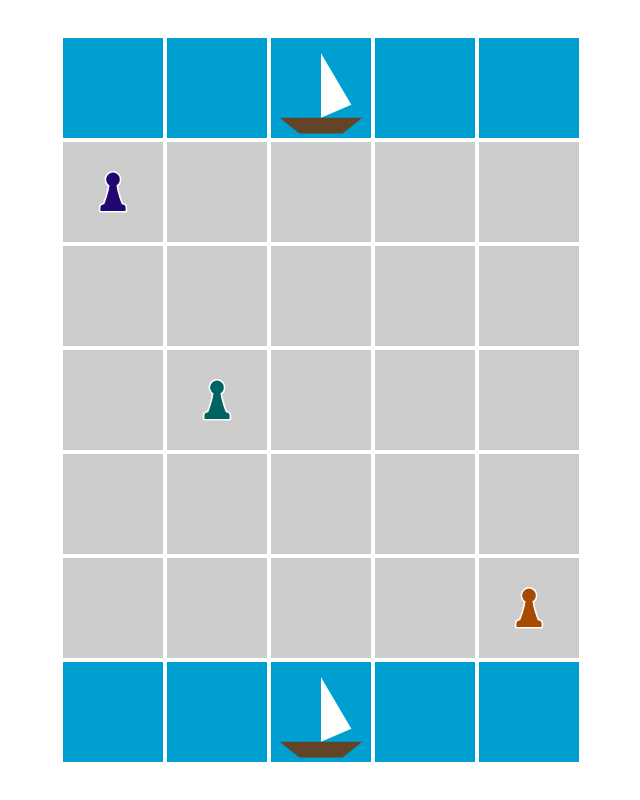
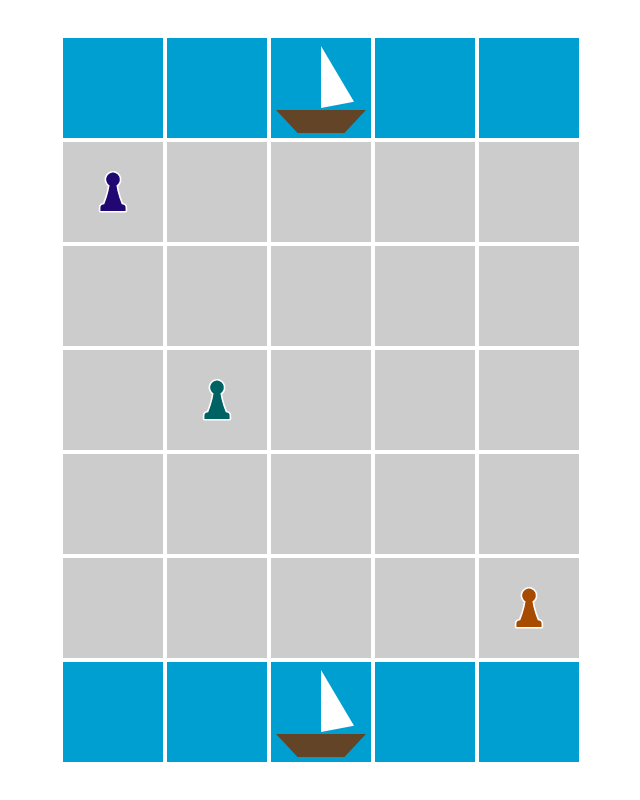
Before and after one commit to bulkinhrust/jackal, a React (Create React App) app: page / in a window 1280 px wide. Shown: the whole page, without its empty margins (319-959 px from the left). Built offline with nearby package versions, Linux system fonts and the light colour scheme.

Commit message:
Добавила подъем пиратов на корабль

```diff
--- a/src/components/App/App.tsx
+++ b/src/components/App/App.tsx
@@ -11,16 +11,13 @@ const App: React.FC = () => {
   return (
     <div className={classes.component}>
       {sea[0].map((cell) => (
-        <SeaCell cell={cell} />
+        <SeaCell key={cell.coordinate} cell={cell} />
       ))}
       {island.map((cell) => (
-        <Cell
-          key={cell.coordinate}
-          cell={cell}
-        />
+        <Cell key={cell.coordinate} cell={cell} />
       ))}
       {sea[1].map((cell) => (
-        <SeaCell cell={cell} />
+        <SeaCell key={cell.coordinate} cell={cell} />
       ))}
     </div>
   );
--- a/src/components/Cell/Cell.tsx
+++ b/src/components/Cell/Cell.tsx
@@ -48,7 +48,7 @@ const Cell: React.FC<Props> = (props) => {
   return (
     <div
       key={coordinate}
-      id={`${coordinate}`}
+      id={coordinate}
       onClick={handleClick}
       className={clsx(
         classes.component,
--- a/src/components/Pirate/Pirate.module.scss
+++ b/src/components/Pirate/Pirate.module.scss
@@ -1,6 +1,7 @@
 .component {
   cursor: pointer;
   width: 40px;
+  z-index: 50;
 
   svg {
     width: 100%;
--- a/src/components/SeaCell/SeaCell.module.scss
+++ b/src/components/SeaCell/SeaCell.module.scss
@@ -9,4 +9,23 @@
 
 .active {
   border: 4px solid gold;
+  cursor: pointer;
 }
+
+.ship {
+  position: absolute;
+  top: -4px;
+  right: -4px;
+  z-index: 0;
+}
+
+@for $i from 1 through 3 {
+  .pirates_#{$i} {
+    margin: auto;
+    height: 45%;
+    display: grid;
+    align-items: center;
+    justify-items: center;
+    grid-template-columns: repeat($i, 30px);
+  }
+}
--- a/src/components/SeaCell/SeaCell.tsx
+++ b/src/components/SeaCell/SeaCell.tsx
@@ -4,23 +4,40 @@ import clsx from 'clsx';
 import SeaCellType from '../../types/SeaCell';
 import classes from './SeaCell.module.scss';
 import { useIslandContext } from '../../context/IslandContext';
+import Pirate from '../Pirate';
 
 type Props = {
   cell: SeaCellType;
 };
 
 const SeaCell: React.FC<Props> = (props) => {
-  const { cell: { coordinate, withShip } } = props;
-  const { availablePaths } = useIslandContext();
+  const { cell, cell: { coordinate, withShip } } = props;
+  const { availablePaths, pirates, movePirate, handleSetActivePirate } = useIslandContext();
 
   const isAvailable = availablePaths.includes(coordinate);
+  const piratesHere = pirates.filter((pirate) => pirate.location === coordinate);
+
+  const handleClick = () => {
+    if (isAvailable) {
+      movePirate(cell);
+    }
+    handleSetActivePirate(undefined);
+  }
 
   return (
-    <div id={`${coordinate}`} className={clsx(classes.component, classes[isAvailable ? 'active' : ''])}>
-      {withShip && <svg width="100" height="100" viewBox="0 0 100 100" fill="none" xmlns="http://www.w3.org/2000/svg">
-        <path d="M5 78H95L73.4375 95H26.5625L5 78Z" fill="#644427"/>
-        <path d="M50 8L83 63.7627L50 78V8Z" fill="white"/>
+    <div
+      id={coordinate}
+      onClick={handleClick}
+      className={clsx(classes.component, classes[isAvailable ? 'active' : ''])}
+    >
+      {withShip && <svg className={classes.ship} width="100" height="100" viewBox="0 0 100 100" fill="none" xmlns="http://www.w3.org/2000/svg">
+        <path d="M5 72H95L73.4375 95H26.5625L5 72Z" fill="#644427"/>
+        <path d="M50 8L83 63.7627L50 70V8Z" fill="white"/>
       </svg>}
+
+      {piratesHere.length > 0 && <div className={classes[`pirates_${piratesHere.length}`]}>
+        {piratesHere.map((pirate) => <Pirate key={pirate.name} pirate={pirate} />)}
+      </div>}
     </div>
   );
 };
--- a/src/context/IslandContext.tsx
+++ b/src/context/IslandContext.tsx
@@ -12,10 +12,10 @@ type ContextType = {
   size: number;
   activePirate?: PirateType;
   pirates: PirateType[];
-  availablePaths: (number | string)[];
+  availablePaths: string[];
   handleSetActivePirate: (pirate?: PirateType) => void;
   setPirates: (pirates: PirateType[]) => void;
-  movePirate: (cell: CellType) => void;
+  movePirate: (cell: CellType | SeaCell) => void;
   pickUpCoin: (cell: CellType) => void;
   throwCoin: (pirate: PirateType) => void;
 };
@@ -23,9 +23,9 @@ type ContextType = {
 const IslandContext = React.createContext<ContextType>({} as ContextType);
 
 const initialPirates = [
-  { name: 'Jon', location: 0, color: '#200772' },
-  { name: 'Jane', location: 24, color: '#A64B00' },
-  { name: 'Jack', location: 11, color: '#006363' },
+  { name: 'Jon', location: '0', color: '#200772' },
+  { name: 'Jane', location: '24', color: '#A64B00' },
+  { name: 'Jack', location: '11', color: '#006363' },
 ];
 
 const TREASURE = 8; // 1
@@ -37,11 +37,11 @@ export const IslandProvider: React.FC<React.PropsWithChildren> = ({ children })
   const [sea, setSea] = useState<SeaCell[][]>([[], []]);
   const [activePirate, setActivePirate] = useState<PirateType>();
   const [pirates, setPirates] = useState<PirateType[]>(initialPirates);
-  const [availablePaths, setAvailablePaths] = useState<(number | string)[]>([]);
+  const [availablePaths, setAvailablePaths] = useState<string[]>([]);
 
   useEffect(() => {
     const result: CellType[] = new Array(size * size).fill(0).map((_, key) => ({
-      coordinate: key,
+      coordinate: `${key}`,
       value: 0,
       isClosed: true,
       coins: 0,
@@ -52,7 +52,7 @@ export const IslandProvider: React.FC<React.PropsWithChildren> = ({ children })
     fillFieldWithValue(CANNIBAL, -1, result, size);
 
     const initSea = (ship: number) => new Array(size).fill(0).map((_, key) => ({
-      coordinate: `${ship}${key}`,
+      coordinate: `-${ship}${key}`,
       withShip: Math.floor(size / 2) === key,
     }));
 
@@ -70,12 +70,12 @@ export const IslandProvider: React.FC<React.PropsWithChildren> = ({ children })
     }
   };
 
-  const movePirate = (cell: CellType) => {
+  const movePirate = (cell: CellType | SeaCell) => {
     setPirates(pirates.map((pirate) => (pirate.name === activePirate?.name
       ? { ...pirate, location: cell.coordinate }
       : pirate
     )));
-    if (cell.isClosed) {
+    if ((cell as CellType).isClosed) {
       setIsland(island.map((islandCell) => islandCell.coordinate === cell.coordinate
         ? { ...islandCell, isClosed: false }
         : islandCell
--- a/src/context/utils/getAvailablePaths.ts
+++ b/src/context/utils/getAvailablePaths.ts
@@ -1,21 +1,21 @@
 import SeaCell from '../../types/SeaCell';
 
-const getAvailablePaths = (currentCell: number, size: number, sea: SeaCell[][]): (number | string)[] => { // 12, 5
-  const x = currentCell % size; // 2
-  const y = Math.floor(currentCell / size); // 2
-  const availablePaths: (number | string)[] = [];
+const getAvailablePaths = (currentCell: string, size: number, sea: SeaCell[][]): string[] => { // 12, 5
+  const x = +currentCell % size; // 2
+  const y = Math.floor(+currentCell / size); // 2
+  const availablePaths: string[] = [];
 
   const cell = (x: number, y: number) => {
     if (x >= 0 && y >= 0 && x < size && y < size) {
-      availablePaths.push(y * size + x);
+      availablePaths.push(`${y * size + x}`);
     }
   }
 
   if (y === 0 || y === size - 1) {
     const ship = y === 0 ? 0 : 1;
-    const shipCoordinate = +(sea[ship].find((seaCell) => seaCell.withShip)?.coordinate || '').split('')[1];
+    const shipCoordinate = +(sea[ship].find((seaCell) => seaCell.withShip)?.coordinate || '').split('')[2];
     if (shipCoordinate === x || shipCoordinate === x + 1 || shipCoordinate === x - 1) {
-      availablePaths.push(`${ship}${shipCoordinate}`);
+      availablePaths.push(`-${ship}${shipCoordinate}`);
     }
   }
 
--- a/src/types/Cell.ts
+++ b/src/types/Cell.ts
@@ -1,5 +1,5 @@
 type CellType = {
-  coordinate: number,
+  coordinate: string,
   value: number,
   isClosed: boolean,
   coins: number,
--- a/src/types/Pirate.ts
+++ b/src/types/Pirate.ts
@@ -1,6 +1,6 @@
 type PirateType = {
   name: string;
-  location: number;
+  location: string;
   color: string;
   withCoin?: boolean;
 };
```
